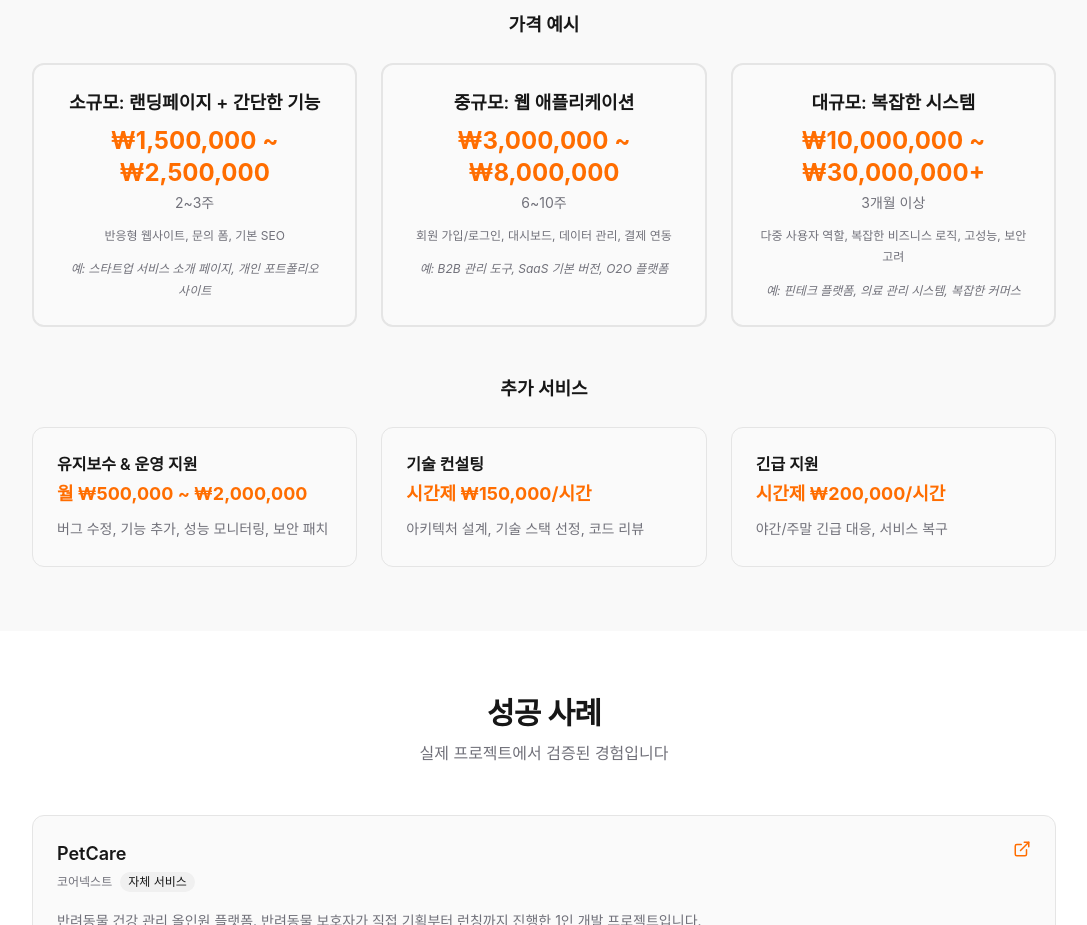
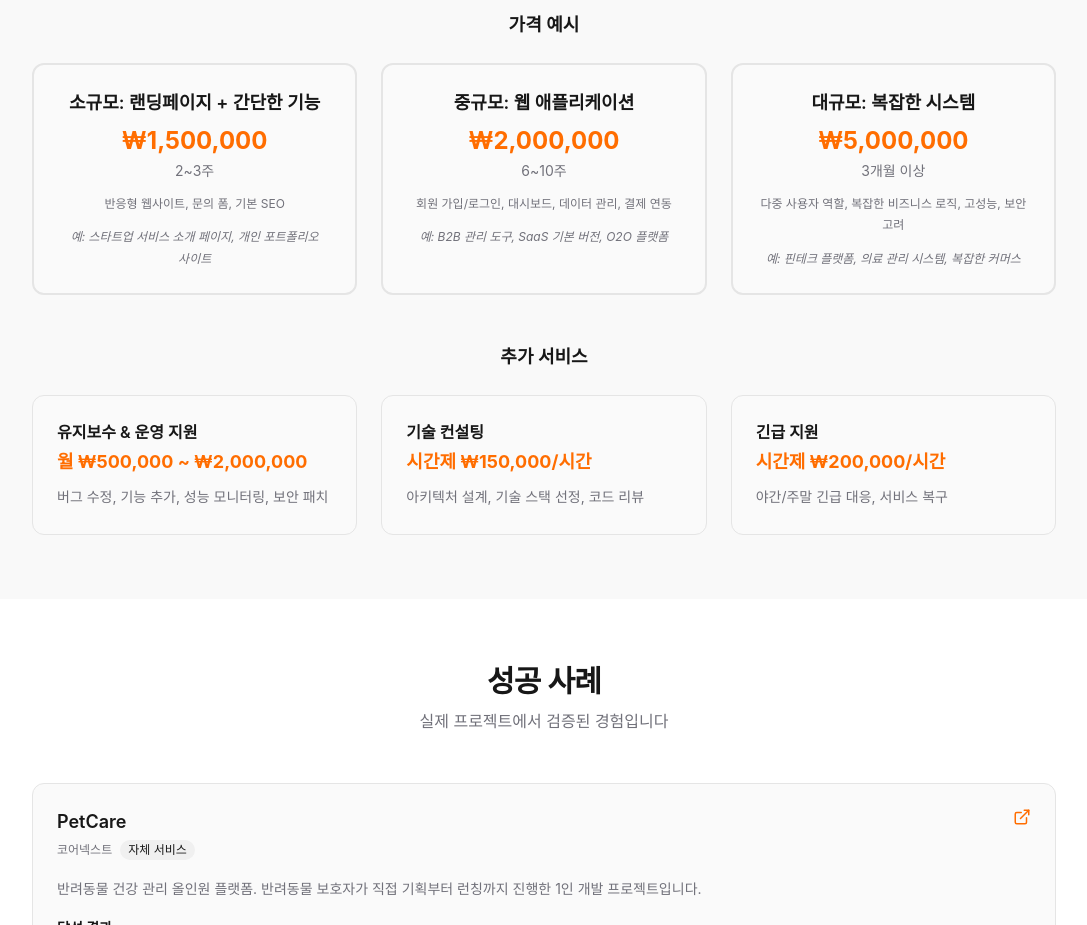
Before and after one commit to JOMinSeon/Solo-development, a Next.js app: page /freelance in a window 1280 px wide. Shown: the part 4040-4965 px from the top of the page, without its empty margins (96-1183 px from the left). Built offline with nearby package versions, Linux system fonts and the light colour scheme.

Commit message:
가격예시 변경: 소규모 150만원/중규모 200만원/대규모 500만원

```diff
--- a/data/freelance.ts
+++ b/data/freelance.ts
@@ -213,21 +213,21 @@ export const priceExamples: PriceExample[] = [
   {
     projectType: '소규모: 랜딩페이지 + 간단한 기능',
     scope: '반응형 웹사이트, 문의 폼, 기본 SEO',
-    estimatedCost: '₩1,500,000 ~ ₩2,500,000',
+    estimatedCost: '₩1,500,000',
     duration: '2~3주',
     example: '스타트업 서비스 소개 페이지, 개인 포트폴리오 사이트',
   },
   {
     projectType: '중규모: 웹 애플리케이션',
     scope: '회원 가입/로그인, 대시보드, 데이터 관리, 결제 연동',
-    estimatedCost: '₩3,000,000 ~ ₩8,000,000',
+    estimatedCost: '₩2,000,000',
     duration: '6~10주',
     example: 'B2B 관리 도구, SaaS 기본 버전, O2O 플랫폼',
   },
   {
     projectType: '대규모: 복잡한 시스템',
     scope: '다중 사용자 역할, 복잡한 비즈니스 로직, 고성능, 보안 고려',
-    estimatedCost: '₩10,000,000 ~ ₩30,000,000+',
+    estimatedCost: '₩5,000,000',
     duration: '3개월 이상',
     example: '핀테크 플랫폼, 의료 관리 시스템, 복잡한 커머스',
   },
```
